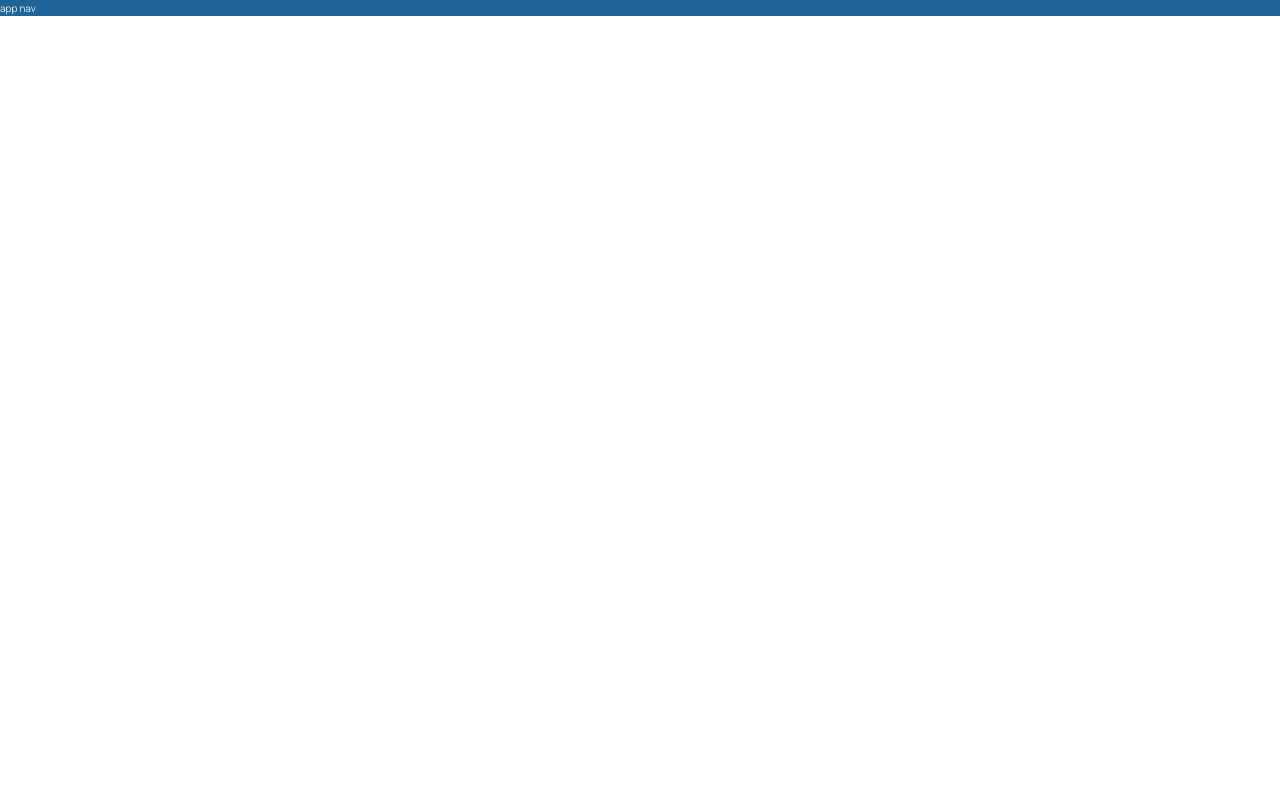
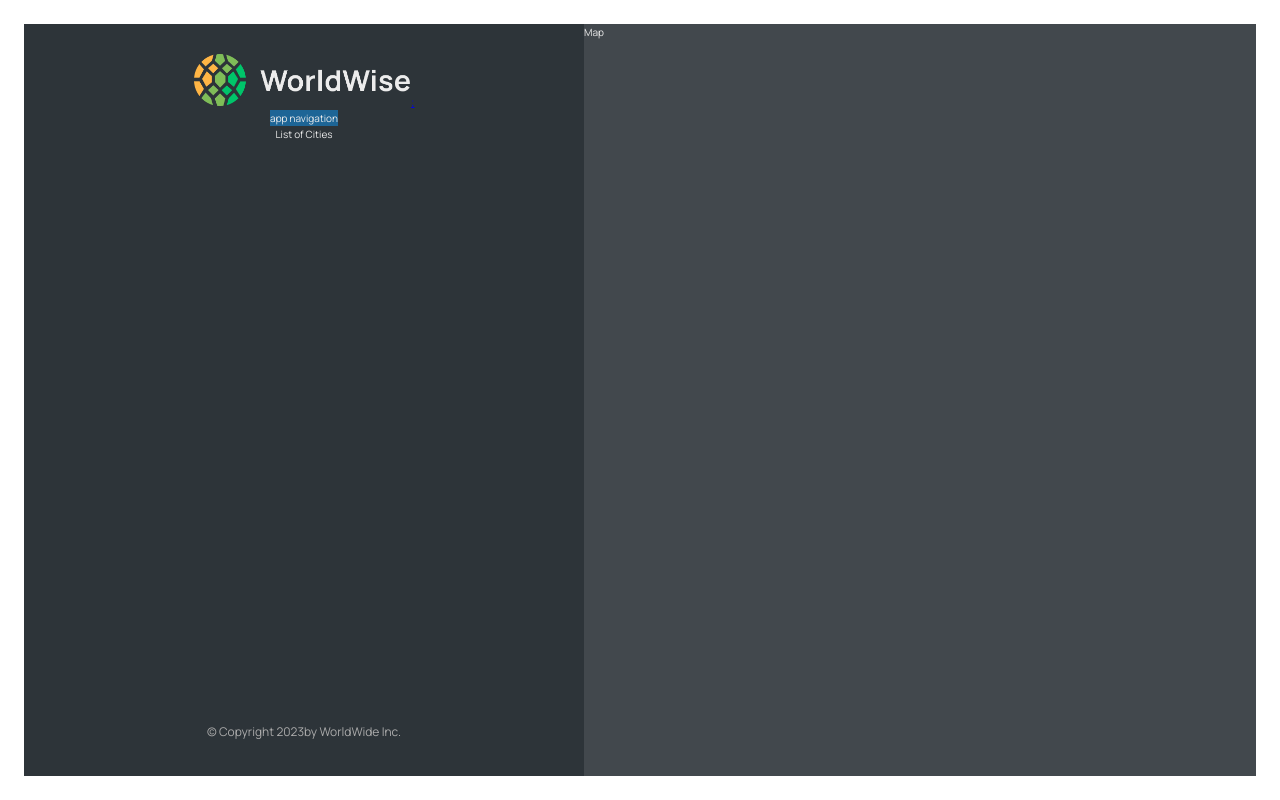
Before and after one commit to mrMohitTiwari/world-wise, a React (Vite) app: page /app in a window 1280 px wide. Built offline with nearby package versions, Linux system fonts and the light colour scheme.

Commit message:
added sideBar to the app

```diff
--- a/src/Components/AppNav.jsx
+++ b/src/Components/AppNav.jsx
@@ -1,7 +1,7 @@
 import styles from "./AppNav.module.css";
 
 function AppNav() {
-  return <nav className={styles.nav}>app nav</nav>;
+  return <nav className={styles.nav}>app navigation</nav>;
 }
 
 export default AppNav;
--- /dev/null
+++ b/src/Components/Map.jsx
@@ -0,0 +1,7 @@
+import styles from "./Map.module.css";
+
+function Map() {
+  return <div className={styles.mapContainer}>Map</div>;
+}
+
+export default Map;
--- /dev/null
+++ b/src/Components/Sidebar.jsx
@@ -0,0 +1,20 @@
+import Styles from "../Components/Sidebar.module.css";
+import AppNav from "./AppNav";
+import Logo from "./Logo";
+function Sidebar() {
+  return (
+    <div className={Styles.sidebar}>
+      <Logo />
+      <AppNav />
+      <p>List of Cities</p>
+      <footer className={Styles.footer}>
+        <p className={Styles.copyright}>
+          &copy; Copyright {new Date().getFullYear()}
+          by WorldWide Inc.
+        </p>
+      </footer>
+    </div>
+  );
+}
+
+export default Sidebar;
--- a/src/Pages/AppLayout.jsx
+++ b/src/Pages/AppLayout.jsx
@@ -1,9 +1,12 @@
 import AppNav from "../Components/AppNav";
-
+import Sidebar from "../Components/Sidebar";
+import styles from "./AppLayout.module.css";
+import Map from "../Components/Map";
 function AppLayout() {
   return (
-    <div>
-      <AppNav />
+    <div className={styles.app}>
+      <Sidebar />
+      <Map />
     </div>
   );
 }
```
